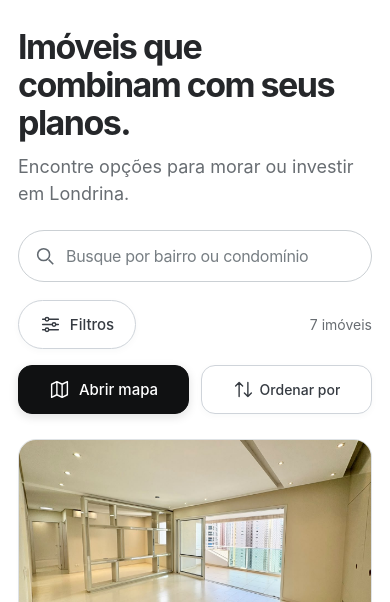
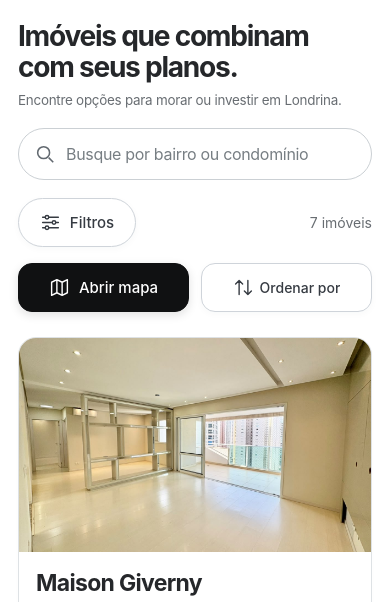
Before and after one commit to mateusaferreira/heloisa-alves, a plain HTML site: page index.html in a window 390 px wide. Shown: the part 90-692 px from the top of the page. Drawn offline with nearby package versions, Linux system fonts and the light colour scheme.

Commit message:
Compacta título e subtítulo da principal no celular

```diff
--- a/graphite-brand.css
+++ b/graphite-brand.css
@@ -57,3 +57,8 @@ body .mobile-actions .button.make-offer:hover,body .contact-card .button.make-of
 @media(min-width:1200px){
  .home-intro h1{font-size:43px}
 }
+@media(max-width:760px){
+ .home-intro{padding:22px 0 18px}
+ .home-intro h1{font-size:clamp(24px,7.2vw,30px);max-width:370px;line-height:1.12;margin-bottom:7px;text-wrap:balance}
+ .home-intro p{font-size:clamp(12px,3.45vw,15px);line-height:1.45;letter-spacing:-.02em;white-space:nowrap}
+}
```
